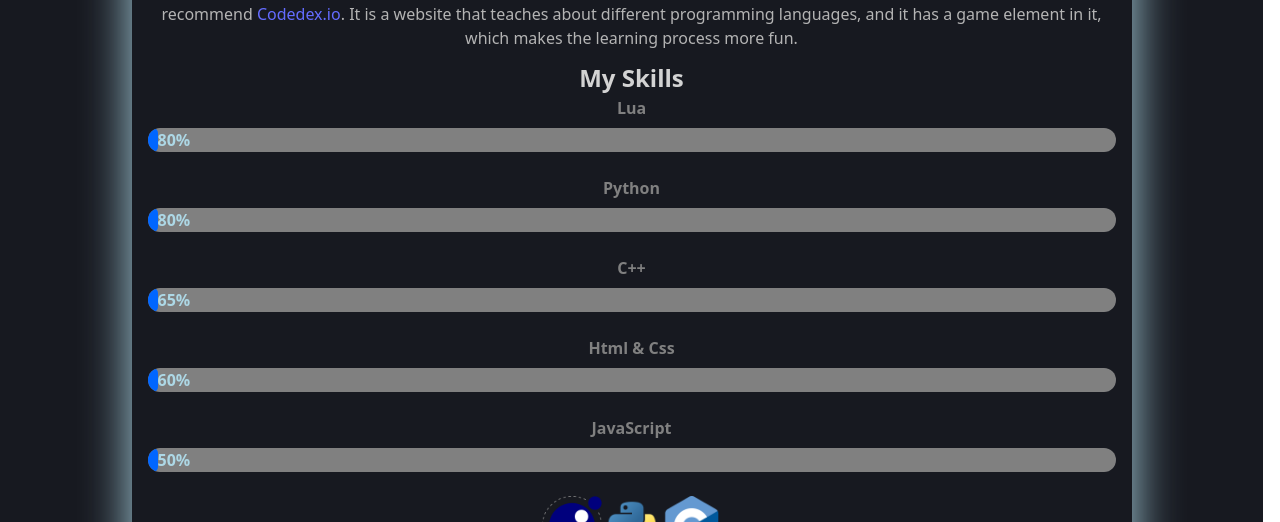
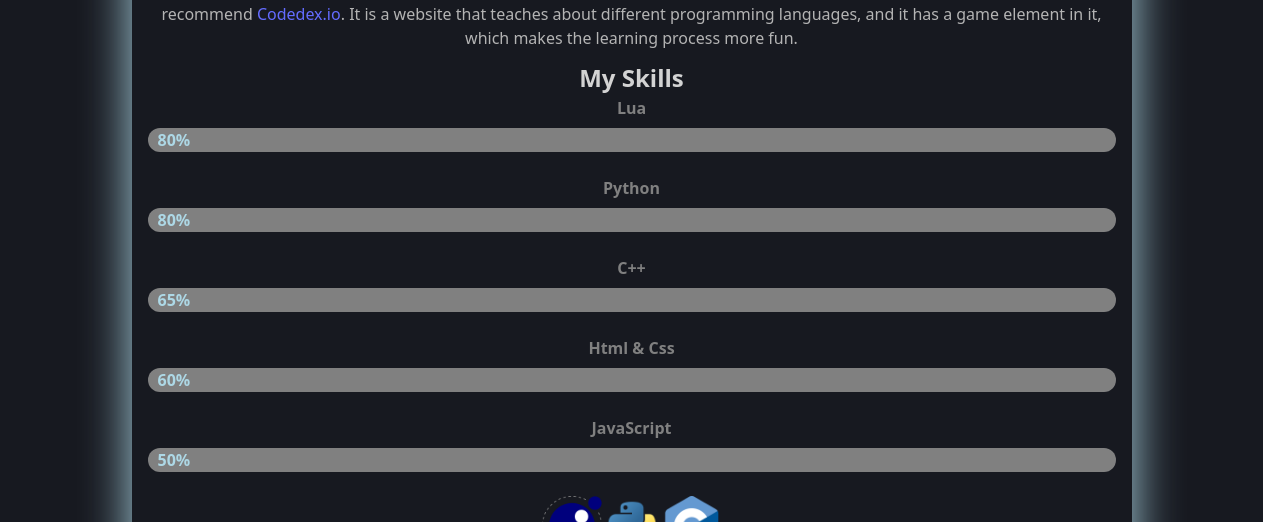
Before and after one commit to kdrsid/kdrsid.github.io, a React (Vite) app: page / in a window 1280 px wide. Shown: the part 820-1342 px from the top of the page. Built offline with nearby package versions, Linux system fonts and the light colour scheme.

Commit message:
Fixed skill bars hover effect, now starts from transparent to blue

```diff
--- a/src/components/About.css
+++ b/src/components/About.css
@@ -24,7 +24,7 @@ h2 {
 
 .skill-level {
     height: 100%;
-  background-color: rgb(0, 102, 255);
+    background-color: transparent;
     color: #000;
     font-weight: bold;
     padding-left: 10px;
@@ -40,10 +40,12 @@ h2 {
     margin-left: auto;
     padding-right: 10px;
     color: lightblue;
+    transition: color 0.5s ease-in;
 }
 
 .skills-bars:hover .skill-level {
     width: var(--level);
+    background-color: rgb(0, 102, 255);
 }
 
 .card p {
--- a/src/components/Footer.css
+++ b/src/components/Footer.css
@@ -55,6 +55,7 @@
   color: gray;
   transition: color 0.4s ease;
 }
+
 .icon:hover {
   color: lightblue;
 }
```
Also changed, not shown: src/components/Home.css (indentation only). Lines whose indentation alone changed are shown as unchanged.
